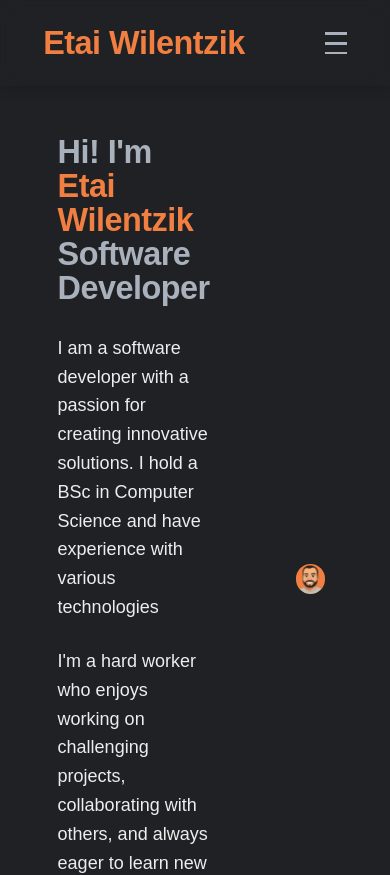
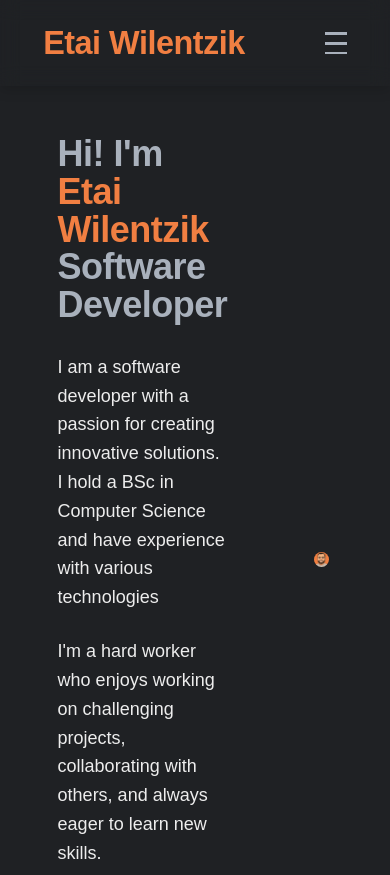
Before and after one commit to EtaiWilentzik/Portfolio, a React (Create React App) app: page / in a window 390 px wide. Shown: the top 875 px of the page. Built offline with nearby package versions, Linux system fonts and the light colour scheme.

Commit message:
1100 with change in heading sizes

```diff
--- a/src/Components/Hero.css
+++ b/src/Components/Hero.css
@@ -111,7 +111,7 @@
 @media (max-width: 68.75rem) {
 
   .heading-primary {
-    font-size: var(--font-xmedium);
+    font-size: var(--font-lmedium);
   }
   .hero-description{
     font-size: var(--font-xsmall);
--- a/src/Components/Project.css
+++ b/src/Components/Project.css
@@ -170,3 +170,6 @@
 }
 
 /* screen under 900 px */
+@media (max-width: 56.25rem) {
+
+}
--- a/src/index.css
+++ b/src/index.css
@@ -85,6 +85,7 @@
   /* Font Sizes */
   --font-large: 5.2rem;         /* Headline */
   --font-medium: 4.4rem;        /* Subheading */
+  --font-lmedium: 4rem;          /* Section title */
   --font-xmedium: 3.6rem;       /* Section title */
   --font-small: 3rem;           /* Section title */
   --font-xsmall: 2rem;          /* Body / paragraph */
```
